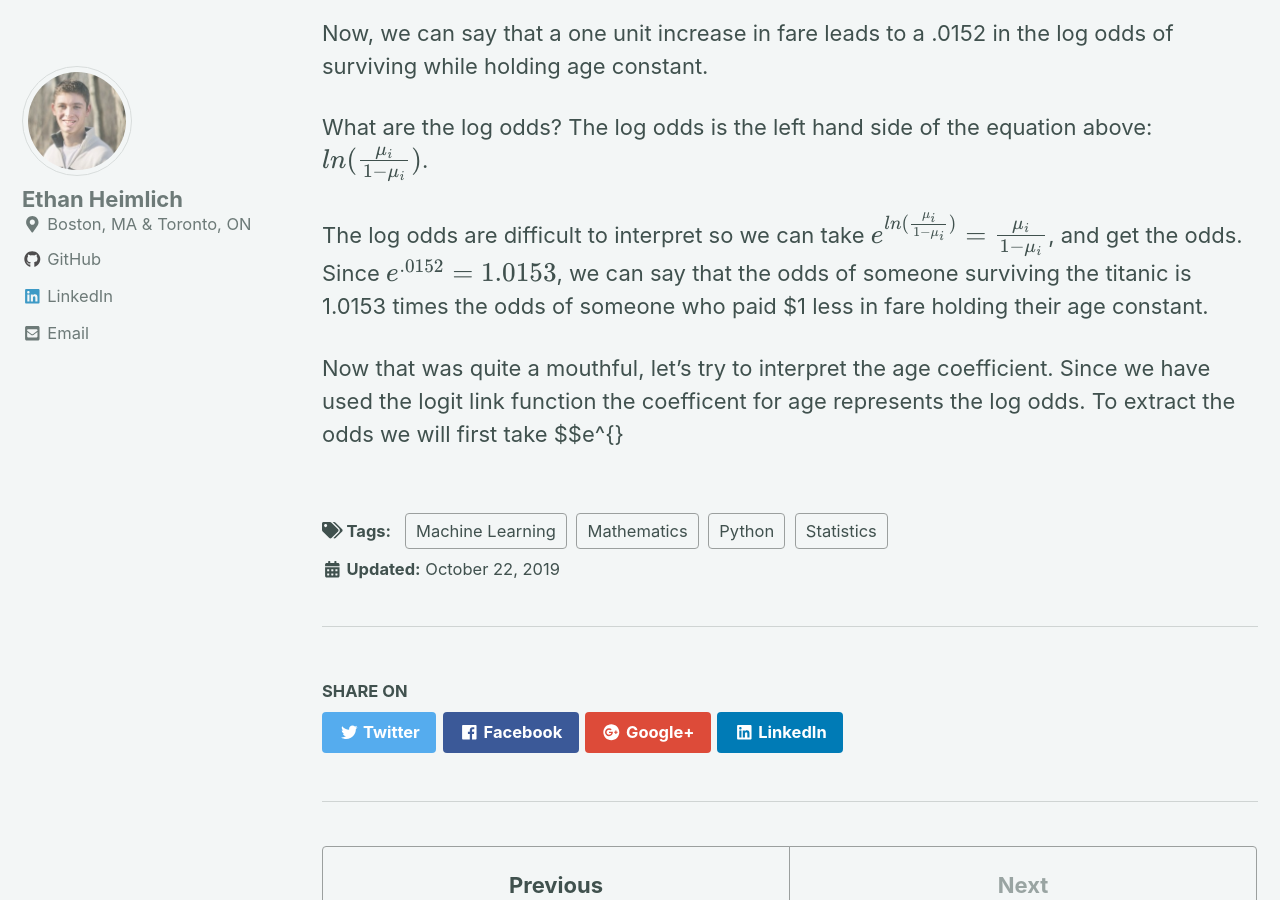
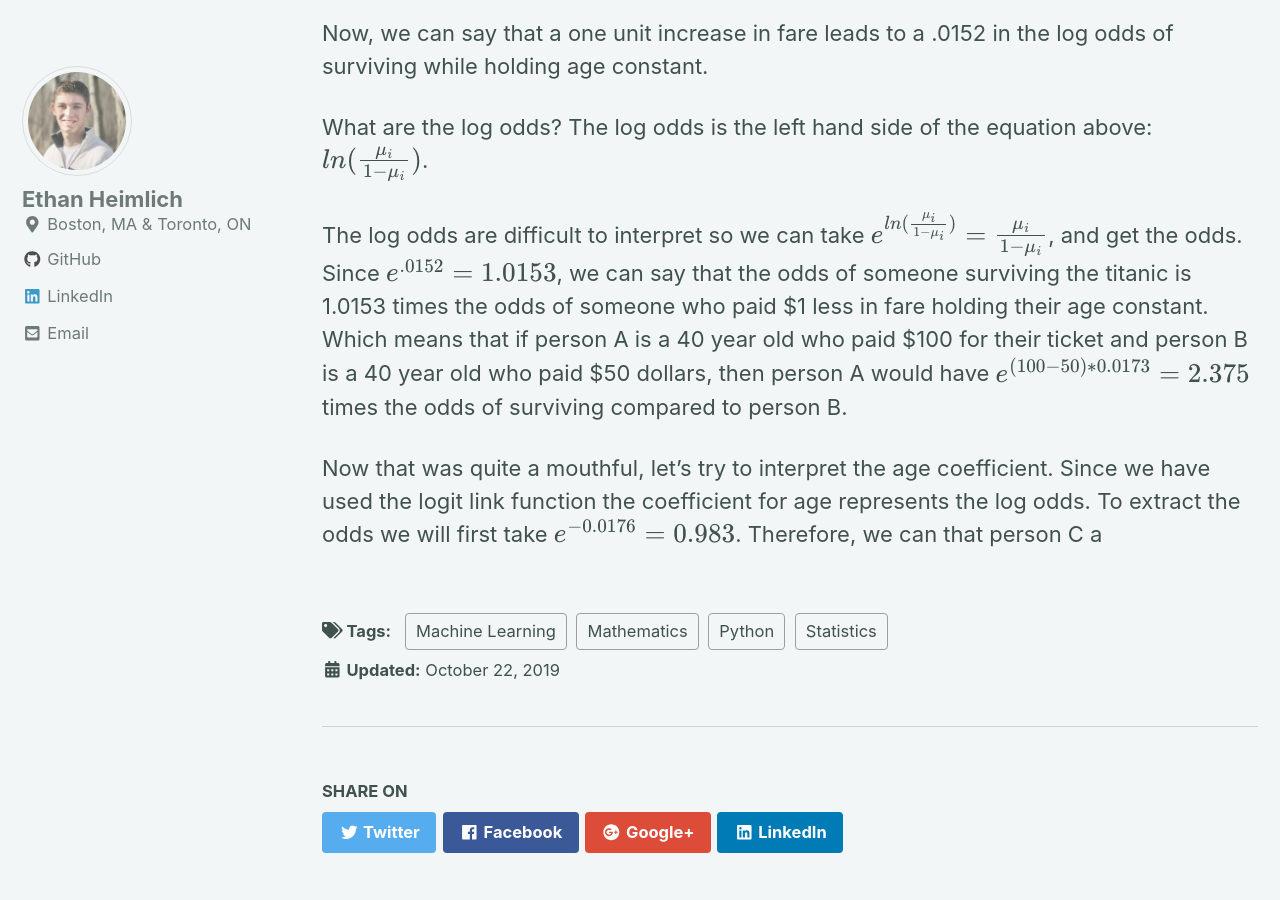
Before and after one commit to eheimlich/eheimlich.github.io, a Jekyll site: the page built from _posts/2019-10-22-generalized_linear_models.md, in a window 1280 px wide and 900 px high, scrolled down 8012 px. Built offline with Jekyll 4.4.1, drawn with Linux system fonts in a browser that asks for light colours; cached includes are drawn as plain includes; nearby versions of some CDN libraries; formulas are drawn with MathJax 3.

```diff
--- a/_posts/2019-10-22-generalized_linear_models.md
+++ b/_posts/2019-10-22-generalized_linear_models.md
@@ -237,6 +237,6 @@ Now, we can say that a one unit increase in fare leads to a .0152 in the log odd
 
 What are the log odds? The log odds is the left hand side of the equation above: $$ln(\frac{\mu_i}{1- \mu_i})$$.
 
-The log odds are difficult to interpret so we can take $$e ^ {ln(\frac{\mu_i}{1- \mu_i})} = \frac{\mu_i}{1- \mu_i}$$, and get the odds. Since $$e^{.0152} = 1.0153$$, we can say that the odds of someone surviving the titanic is 1.0153 times the odds of someone who paid $1 less in fare holding their age constant.
+The log odds are difficult to interpret so we can take $$e ^ {ln(\frac{\mu_i}{1- \mu_i})} = \frac{\mu_i}{1- \mu_i}$$, and get the odds. Since $$e^{.0152} = 1.0153$$, we can say that the odds of someone surviving the titanic is 1.0153 times the odds of someone who paid $1 less in fare holding their age constant. Which means that if person A is a 40 year old who paid $100 for their ticket and person B is a 40 year old who paid $50 dollars, then person A would have $$ e^{(100-50) * 0.0173} = 2.375 $$ times the odds of surviving compared to person B.
 
-Now that was quite a mouthful, let's try to interpret the age coefficient. Since we have used the logit link function the coefficent for age represents the log odds. To extract the odds we will first take $$e^{}
+Now that was quite a mouthful, let's try to interpret the age coefficient. Since we have used the logit link function the coefficient for age represents the log odds. To extract the odds we will first take $$e^{-0.0176} = 0.983$$. Therefore, we can that person C a
```
